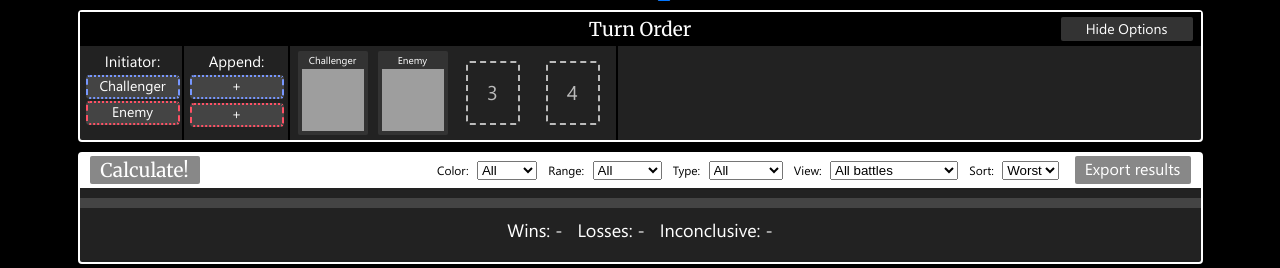
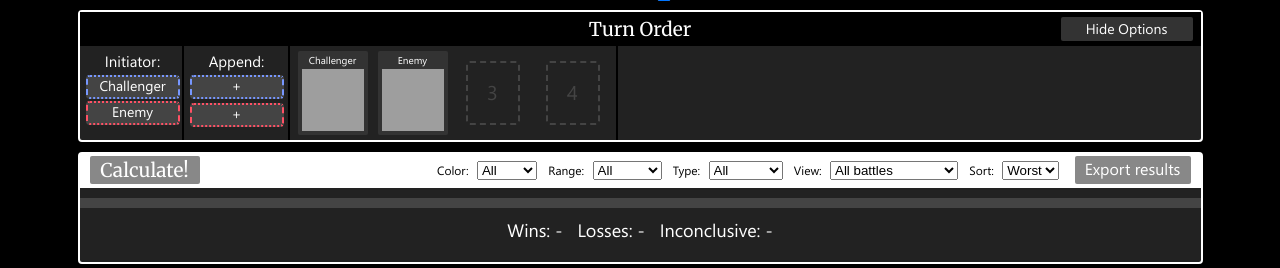
Before and after one commit to Andu2/FEH-Mass-Simulator, a PHP site: page / in a window 1280 px wide. Shown: the part 591-859 px from the top of the page. Run offline with PHP 8.4, Linux system fonts and the light colour scheme; some libraries are stand-ins or nearby versions; grey boxes are pictures that could not be loaded.

Commit message:
UI color tweak

```diff
--- a/style.css
+++ b/style.css
@@ -1002,8 +1002,8 @@ body{
 	border-radius: 4px;
 	border-style: dashed;
 	border-width: 2px;
-	border-color: #bbbbbb;
-	color: #bbbbbb;
+	border-color: #444444;
+	color: #444444;
 }
 
 #turn_order{
```
